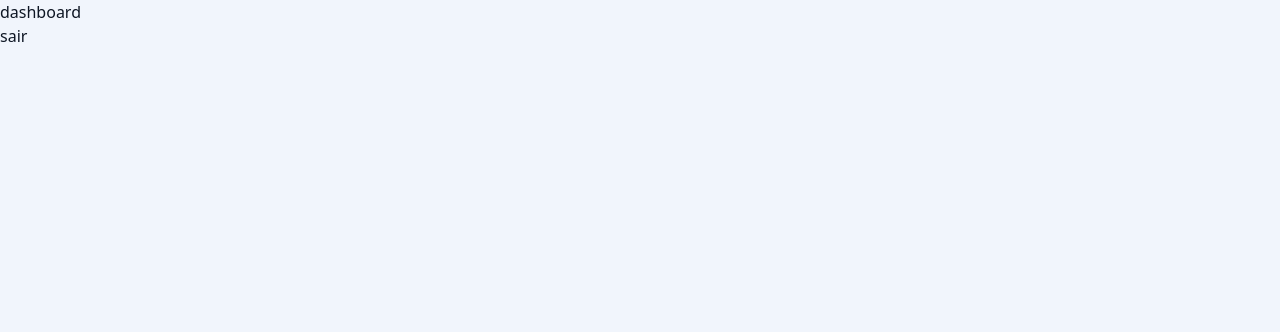
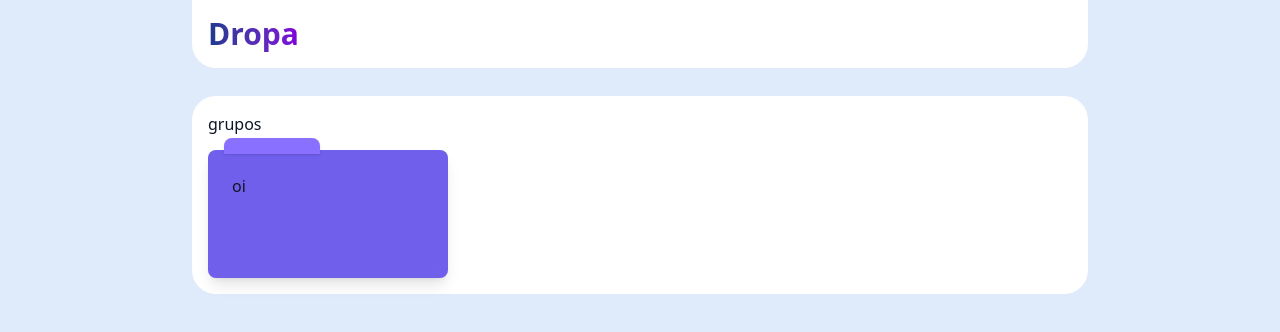
Before and after one commit to WesleyyRafaell/dropa, a Next.js app: page /dashboard in a window 1280 px wide. Shown: the top 332 px of the page. Built offline with nearby package versions, Linux system fonts and the light colour scheme.

Commit message:
feat: init dashboard layout

```diff
--- a/package.json
+++ b/package.json
@@ -19,6 +19,7 @@
     "react-dom": "^19.0.0",
     "react-hook-form": "^7.60.0",
     "react-toastify": "^11.0.5",
+    "tailwind-merge": "^3.3.1",
     "zod": "^4.0.5"
   },
   "devDependencies": {
--- a/src/app/(private)/dashboard/page.tsx
+++ b/src/app/(private)/dashboard/page.tsx
@@ -1,11 +1,34 @@
-import { logOutAction } from '@/features/auth/action';
+import { Logo } from '@/components/atoms';
 
 const Dashboard = () => {
 	return (
-		<>
-			<p>dashboard</p>
-			<button onClick={logOutAction}>sair</button>
-		</>
+		<div className="flex justify-center">
+			<div className="w-4xl flex flex-col gap-7">
+				<div className="bg-white p-4 rounded-b-3xl">
+					<Logo type="secondary" />
+				</div>
+				<div className="bg-white rounded-3xl p-4">
+					<div>
+						<p>grupos</p>
+						<div className="relative w-60 mt-3.5">
+							<div className="absolute -top-3 left-4 z-10">
+								<div className="bg-[#8970ff] rounded-t-lg px-6 py-1 shadow-sm">
+									<div className="w-12 h-2"></div>
+								</div>
+							</div>
+
+							<div className="relative bg-[#7462f0] rounded-lg shadow-lg min-h-32 p-6">
+								<div className="absolute inset-0 bg-gradient-to-br from-[#5f54db]/20 to-[#4c48bb]/10 rounded-lg pointer-events-none"></div>
+
+								<div className="relative z-10">oi</div>
+
+								<div className="absolute -bottom-1 -right-1 w-full h-full bg-[#4c48bb]/30 rounded-lg -z-10"></div>
+							</div>
+						</div>
+					</div>
+				</div>
+			</div>
+		</div>
 	);
 };
 
--- a/src/app/globals.css
+++ b/src/app/globals.css
@@ -7,7 +7,7 @@
   color-scheme: light;
 
 
-  --color-base-100: oklch(97% 0.01 260);
+  --color-base-100: #DFEBFB;
   --color-base-200: oklch(93% 0.02 260);
   --color-base-300: oklch(88% 0.02 260);
   --color-base-content: oklch(20% 0.03 260);
@@ -39,7 +39,6 @@
   --color-error: oklch(60% 0.3 25);
   --color-error-content: oklch(98% 0.01 25);
 
-
   --radius-selector: 1rem;
   --radius-field: 0.375rem;
   --radius-box: 0.75rem;
--- a/src/components/atoms/logo/logo.tsx
+++ b/src/components/atoms/logo/logo.tsx
@@ -1,11 +1,29 @@
 import Link from 'next/link';
 
-const Logo = () => {
-	return (
-		<Link href="/">
-			<h1 className="text-4xl font-bold bg-gradient-to-r from-white to-blue-200 bg-clip-text text-transparent">
+interface ILogoProps {
+	type?: 'primary' | 'secondary';
+}
+
+const Logo = ({ type = 'primary' }: ILogoProps) => {
+	const getLogoUi = () => {
+		if (type === 'secondary')
+			return (
+				<h1 className="text-3xl font-bold text-gray-900">
+					<span className="bg-gradient-to-r from-blue-900 to-purple-700 bg-clip-text text-transparent">
+						Dropa
+					</span>
+				</h1>
+			);
+
+		return (
+			<h1 className="text-3xl font-bold bg-gradient-to-r from-white to-blue-200 bg-clip-text text-transparent">
 				Dropa
 			</h1>
+		);
+	};
+	return (
+		<Link href="/" className="inline-block">
+			{getLogoUi()}
 		</Link>
 	);
 };
--- /dev/null
+++ b/src/utils/cn.ts
@@ -0,0 +1,6 @@
+import { clsx, type ClassValue } from 'clsx';
+import { twMerge } from 'tailwind-merge';
+
+export function cn(...inputs: ClassValue[]) {
+	return twMerge(clsx(inputs));
+}
```
Also changed, not shown: 1 other file (tests, documents, lock files or other folders).
